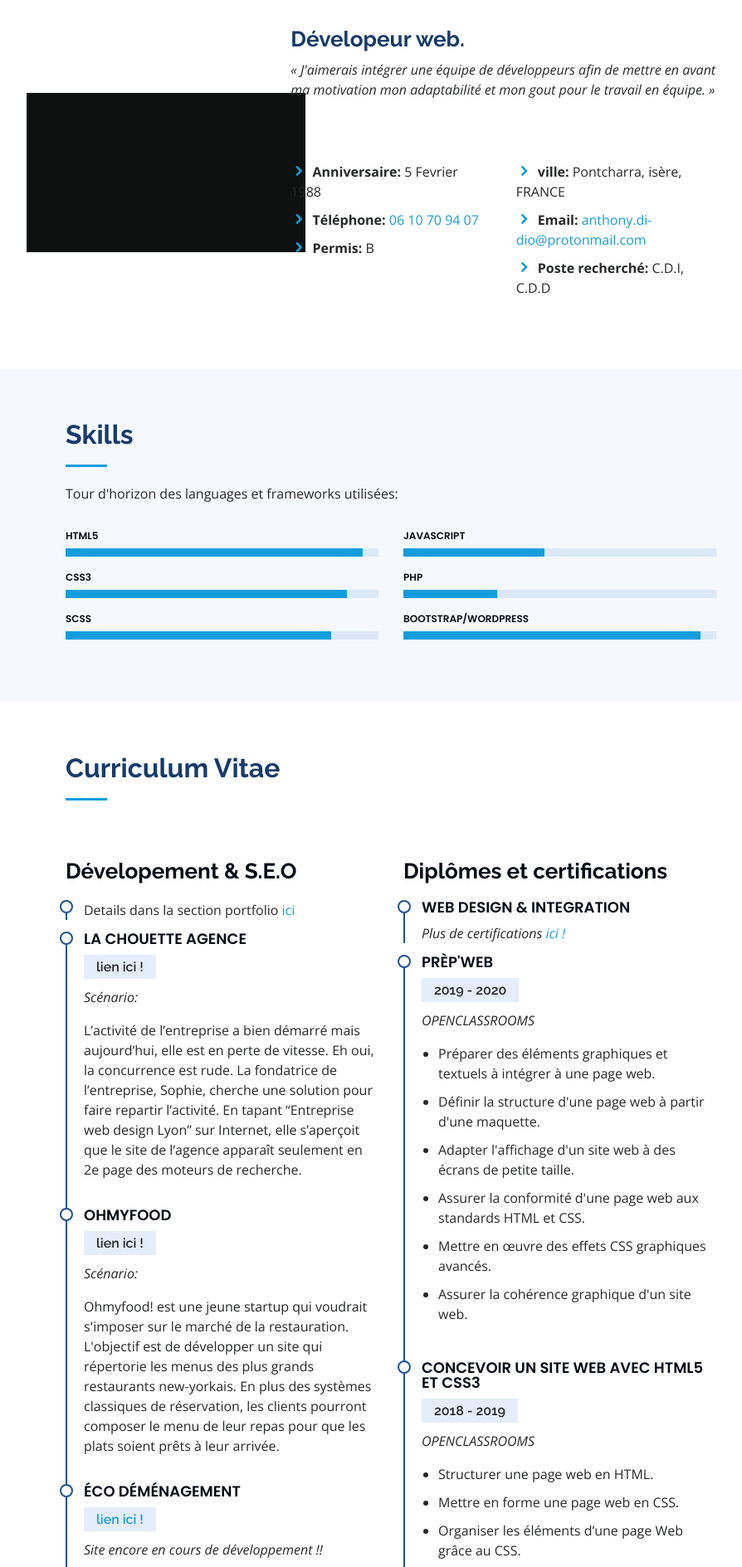
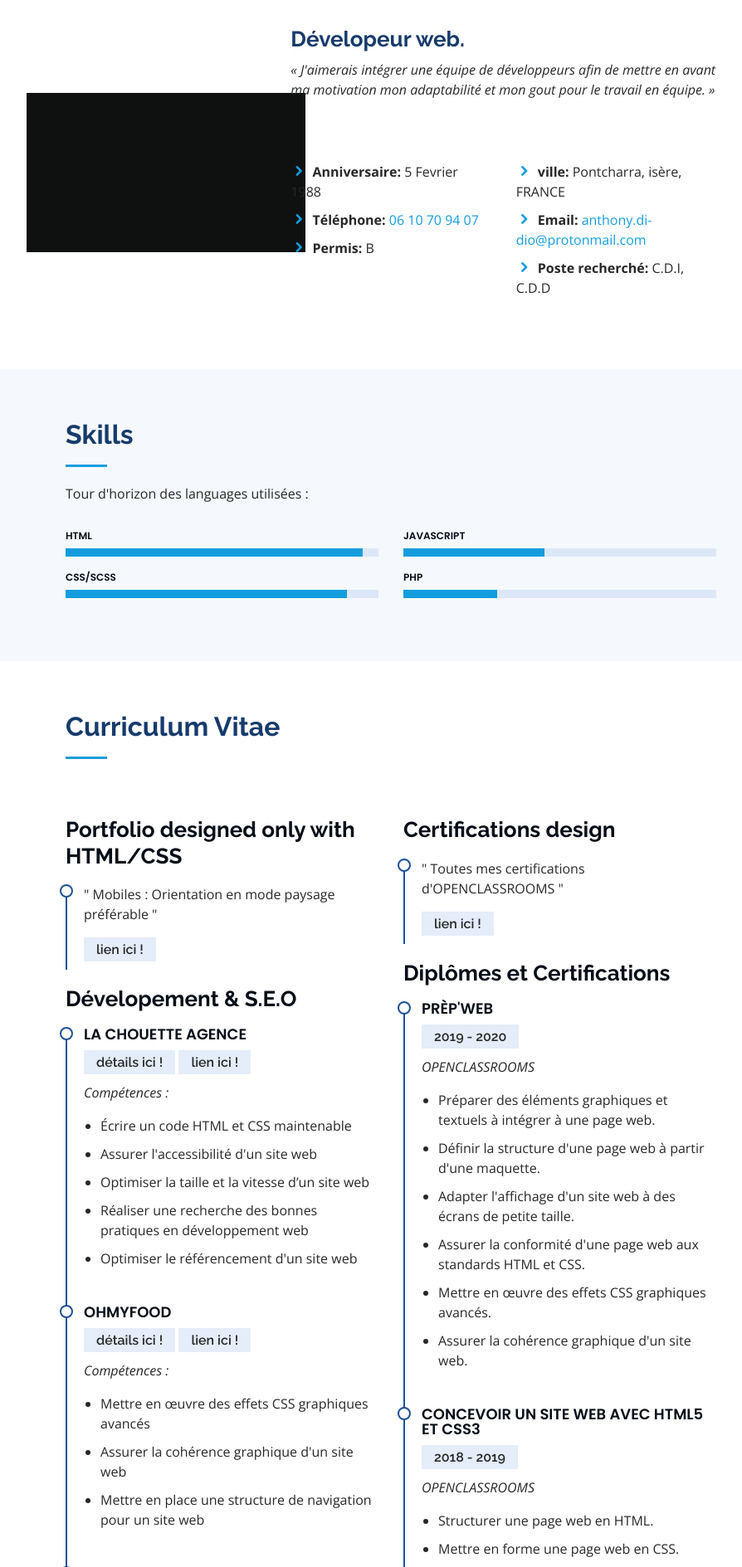
Before and after one commit to antho635/i-cv, a PHP site: page / in a window 1280 px wide. Shown: the part 1056-2945 px from the top of the page at 83% size, without its empty margins (319-1213 px from the left). Run offline with PHP 8.4, Linux system fonts and the light colour scheme; some libraries are stand-ins or nearby versions.

Commit message:
modification de curriculum ( design )

```diff
--- a/assets/css/styles.css
+++ b/assets/css/styles.css
@@ -168,7 +168,7 @@ h6 {
   margin: 15px auto;
   display: block;
   width: 120px;
-  border: 8px solid #2c2f3f;
+  border: 3px solid #2c2f3f;
 }
 
 .header .profile h1 {
--- a/assets/css/styles.scss
+++ b/assets/css/styles.scss
@@ -136,7 +136,7 @@
         margin: 15px auto;
         display: block;
         width: 120px;
-        border: 8px solid #2c2f3f;
+        border: 3px solid #2c2f3f;
     }
 
     .header .profile h1 {
--- a/index.html
+++ b/index.html
@@ -135,31 +135,27 @@
             <div class="container">
                 <div class="section-title">
                     <h2>Skills</h2>
-                    <p>Tour d'horizon des languages et frameworks utilisées:</p>
+                    <p>Tour d'horizon des languages utilisées :</p>
                 </div>
                 <div class="row skills-content">
                     <div class="col-lg-6" data-aos="fade-up">
+
                         <div class="progress">
-                            <span class="skill">HTML5 <i class="val"></i></span>
+                            <span class="skill">HTML <i class="val"></i></span>
                             <div class="progress-bar-wrap">
                                 <div class="progress-bar" role="progressbar" aria-valuenow="95" aria-valuemin="0" aria-valuemax="100">
                                 </div>
                             </div>
                         </div>
+
                         <div class="progress">
-                            <span class="skill">CSS3 <i class="val"></i></span>
+                            <span class="skill">CSS/SCSS <i class="val"></i></span>
                             <div class="progress-bar-wrap">
                                 <div class="progress-bar" role="progressbar" aria-valuenow="90" aria-valuemin="0" aria-valuemax="100">
                                 </div>
                             </div>
                         </div>
-                        <div class="progress">
-                            <span class="skill">SCSS <i class="val"></i></span>
-                            <div class="progress-bar-wrap">
-                                <div class="progress-bar" role="progressbar" aria-valuenow="85" aria-valuemin="0" aria-valuemax="100">
-                                </div>
-                            </div>
-                        </div>
+
                     </div>
                     <div class="col-lg-6" data-aos="fade-up" data-aos-delay="100">
                         <div class="progress">
@@ -173,13 +169,6 @@
                             <span class="skill">PHP <i class="val"></i></span>
                             <div class="progress-bar-wrap">
                                 <div class="progress-bar" role="progressbar" aria-valuenow="30" aria-valuemin="0" aria-valuemax="100">
-                                </div>
-                            </div>
-                        </div>
-                        <div class="progress">
-                            <span class="skill">Bootstrap/WordPress <i class="val"></i></span>
-                            <div class="progress-bar-wrap">
-                                <div class="progress-bar" role="progressbar" aria-valuenow="95" aria-valuemin="0" aria-valuemax="100">
                                 </div>
                             </div>
                         </div>
@@ -200,51 +189,79 @@
                 <!-- ======= HEBERGER SUR GITHUB ======= -->
                 <div class="row">
                     <div class="col-lg-6" data-aos="fade-up">
+                        <h3 class="resume-title">Portfolio designed only with HTML/CSS</h3>
+                        <div class="resume-item pb-0">
+                            <p>" Mobiles : Orientation en mode paysage préférable "</p>
+                            <h5>
+                                <a class="link-p" href="portfolio-details.html"> lien ici !</a>
+                            </h5>
+                        </div>
                         <h3 class="resume-title">Dévelopement & S.E.O</h3>
-                        <div class="resume-item pb-0">
-                            <p>Details dans la section portfolio <a href="portfolio-details.html#portfolio">ici</a></p>
-                        </div>
                         <div class="resume-item">
                             <h4>LA CHOUETTE AGENCE</h4>
                             <h5>
+                                <a class="link-p" href="projet-agence.html"> détails ici !</a>
+                            </h5>
+                            <h5>
                                 <a class="link-p" href="https://antho635.github.io/projet-4/"> lien ici !</a>
                             </h5>
-                            <p><em>Scénario:</em></p>
-                            <p>L’activité de l’entreprise a bien démarré mais aujourd’hui, elle est en perte de vitesse. Eh oui, la concurrence est rude. La fondatrice de l’entreprise, Sophie, cherche une solution pour faire repartir l’activité. En tapant
-                                “Entreprise web design Lyon” sur Internet, elle s’aperçoit que le site de l’agence apparaît seulement en 2e page des moteurs de recherche.</p>
+                            <p><em>Compétences :</em></p>
+                            <ul>
+                                <li>Écrire un code HTML et CSS maintenable</li>
+                                <li>Assurer l'accessibilité d'un site web</li>
+                                <li>Optimiser la taille et la vitesse d’un site web</li>
+                                <li>Réaliser une recherche des bonnes pratiques en développement web</li>
+                                <li>Optimiser le référencement d'un site web</li>
+                            </ul>
                         </div>
                         <div class="resume-item">
                             <h4>OHMYFOOD</h4>
                             <h5>
+                                <a class="link-p" href="projet-ohmyfood.html"> détails ici !</a>
+                            </h5>
+                            <h5>
                                 <a class="link-p" href="https://antho635.github.io/ohmyfood/"> lien ici !</a>
                             </h5>
-                            <p><em>Scénario:</em></p>
-                            <p>Ohmyfood! est une jeune startup qui voudrait s'imposer sur le marché de la restauration. L'objectif est de développer un site qui répertorie les menus des plus grands restaurants new-yorkais. En plus des systèmes classiques
-                                de réservation, les clients pourront composer le menu de leur repas pour que les plats soient prêts à leur arrivée.
+                            <p><em>Compétences :</em></p>
+                            <ul>
+                                <li>Mettre en œuvre des effets CSS graphiques avancés</li>
+                                <li>Assurer la cohérence graphique d'un site web</li>
+                                <li>Mettre en place une structure de navigation pour un site web</li>
+                            </ul>
+                        </div>
+
+                        <div class="resume-item">
+                            <p>Projet pro :</p>
+                            <h4>ÉCO DÉMÉNAGEMENT</h4>
+                            <h5>
+                                <a class="link-p" href="projet-demenagement.html"> détails ici !</a>
+                            </h5>
+                            <h5>
+                                <a class="link-p" href="https://antho635.github.io/projet-salva/"> lien ici !</a>
+                            </h5>
+                            <p><em>Fonctionnalités du site !!</em></p>
+                            <p>"Devis et reservation en ligne, calculateur de volume et autres.."
                             </p>
                         </div>
-                        <div class="resume-item">
-                            <h4>ÉCO DÉMÉNAGEMENT</h4>
-                            <h5><a href="https://antho635.github.io/projet-salva/"> lien ici !</a></h5>
-                            <p><em>Site encore en cours de développement !!</em></p>
-                            <p>"Jeune entrepreneur serieux avec une équipe motivée et passionnée, Éco déménagement est le n°1 du transport de biens dans la région PACA avec divers véhicules selon vos besoins ainsi que le devis en ligne et le calculateur
-                                de volume pour un gain de temps assuré !!"
-                            </p>
-                        </div>
+
                     </div>
                     <!------ HEBERGER SUR GITHUB ------>
 
                     <!-- ======= DIPLOMES ET CERTIFICATIONS ======= -->
                     <div class="col-lg-6" data-aos="fade-up" data-aos-delay="100">
-                        <h3 class="resume-title">Diplômes et certifications</h3>
+                        <h3 class="resume-title">Certifications design</h3>
                         <div class="resume-item pb-0">
-                            <h4>Web design & integration</h4>
-                            <p><em>Plus de certifications <a href="certificat.html"> ici !</a></em></p>
+                            <p>" Toutes mes certifications d'OPENCLASSROOMS "</p>
+                            <h5>
+                                <a class="link-p" href="certificat.html"> lien ici !</a>
+                            </h5>
                         </div>
+
+                        <h3 class="resume-title">Diplômes et Certifications</h3>
                         <div class="resume-item">
                             <h4>Prèp'WEB</h4>
                             <h5>2019 - 2020</h5>
-                            <p><em>OPENCLASSROOMS </em></p>
+                            <p><em>OPENCLASSROOMS</em></p>
                             <ul>
                                 <li>Préparer des éléments graphiques et textuels à intégrer à une page web. </li>
                                 <li>Définir la structure d'une page web à partir d'une maquette. </li>
@@ -295,7 +312,7 @@
                     <div class="col-lg-4 col-md-6 icon-box" data-aos="fade-up" data-aos-delay="100">
                         <div class="icon"><i class="fab fa-google"></i></div>
                         <h4 class="title">Search console</h4>
-                        <p class="description">Outils GOOGLE pour l'analytics !</p>
+                        <p class="description">Pour l'analytics !</p>
                     </div>
                     <div class="col-lg-4 col-md-6 icon-box" data-aos="fade-up" data-aos-delay="200">
                         <div class="icon"><i class="fab fa-codepen"></i></div>
@@ -305,7 +322,7 @@
                     <div class="col-lg-4 col-md-6 icon-box" data-aos="fade-up" data-aos-delay="300">
                         <div class="icon"><i class="far fa-images"></i></div>
                         <h4 class="title">PHOTOSHOP</h4>
-                        <p class="description">Pour les retouches d'images !</p>
+                        <p class="description">Pour l'intégration de maquettes !</p>
                     </div>
                     <div class="col-lg-4 col-md-6 icon-box" data-aos="fade-up" data-aos-delay="300">
                         <div class="icon"><i class="icofont-github"></i></div>
--- a/projet-agence.html
+++ b/projet-agence.html
@@ -76,7 +76,7 @@
                     <h2><a href="https://antho635.github.io/projet-4/">La chouette agence</a></h2>
                     <ol>
                         <li><a href="index.html">Acceuil</a></li>
-                        <li><a href="portfolio-details.html">Portfoio Details</a></li>
+                        <li><a href="portfolio-details.html">Détails</a></li>
                     </ol>
                 </div>
 
@@ -97,7 +97,7 @@
                     </div>
 
                     <div class="portfolio-info">
-                        <h3>information</h3>
+                        <h3>Informations</h3>
                         <ul>
                             <li><strong>Category</strong>: S.E.O</li>
                             <li><strong>Client</strong>: La chouette agence</li>
@@ -109,7 +109,7 @@
                 </div>
 
                 <div class="portfolio-description">
-                    <h2>Scénario</h2>
+                    <h2>Scénario :</h2>
                     <p>
                         Vous travaillez pour La chouette agence, une grande agence de web design basée à Lyon. L’activité de l’entreprise a bien démarré mais aujourd’hui, elle est en perte de vitesse. Eh oui, la concurrence est rude. La fondatrice de l’entreprise, Sophie, cherche
                         une solution pour faire repartir l’activité. En tapant “Entreprise web design Lyon” sur Internet, elle s’aperçoit que le site de l’agence apparaît seulement en 2e page des moteurs de recherche. Par chance, un de vos collègues,
--- a/projet-demenagement.html
+++ b/projet-demenagement.html
@@ -79,7 +79,7 @@
                     <h2><a href="https://antho635.github.io/projet-salva/">ÉCO-DÉMÉNAGEMENT</a></h2>
                     <ol>
                         <li><a href="index.html">Acceuil</a></li>
-                        <li><a href="portfolio-details.html">Portfoio Details</a></li>
+                        <li><a href="portfolio-details.html">Détails</a></li>
                     </ol>
                 </div>
 
@@ -100,7 +100,7 @@
                     </div>
 
                     <div class="portfolio-info">
-                        <h3>information</h3>
+                        <h3>Informations</h3>
                         <ul>
                             <li><strong>Category</strong>: Site E-commerce</li>
                             <li><strong>Client</strong>: éco déménagement</li>
@@ -113,7 +113,7 @@
                 </div>
 
                 <div class="portfolio-description">
-                    <h2>Site encore en cours de développement !!</h2>
+                    <h2>Site en cours de développement !!</h2>
                     <p>
                         " Jeune entrepreneur serieux avec une équipe motivée et passionnée, Éco déménagement est le n°1 du transport de biens dans la région PACA avec divers véhicules selon vos besoins ainsi que le devis en ligne et le calculateur de volume pour un gain de temps
                         assuré !!"
--- a/projet-ohmyfood.html
+++ b/projet-ohmyfood.html
@@ -76,7 +76,7 @@
                     <h2><a href="https://antho635.github.io/ohmyfood/">ohmyfood</a></h2>
                     <ol>
                         <li><a href="index.html">acceuil</a></li>
-                        <li><a href="portfolio-details.html">Portfoio Details</a></li>
+                        <li><a href="portfolio-details.html">Détails</a></li>
                     </ol>
                 </div>
 
@@ -97,7 +97,7 @@
                     </div>
 
                     <div class="portfolio-info">
-                        <h3>OHMYFOOD</h3>
+                        <h3>Informations</h3>
                         <ul>
                             <li><strong>Category</strong>: Integration</li>
                             <li><strong>Client</strong>: Projet scolaire</li>
@@ -109,7 +109,7 @@
                 </div>
 
                 <div class="portfolio-description">
-                    <h2>Scénario</h2>
+                    <h2>Scénario :</h2>
                     <p>
                         Vous venez d’être recruté chez Ohmyfood!, en tant que développeur junior. Félicitations ! Ohmyfood! est une jeune startup qui voudrait s'imposer sur le marché de la restauration. L'objectif est de développer un site qui répertorie les menus des plus grands
                         restaurants new-yorkais. En plus des systèmes classiques de réservation, les clients pourront composer le menu de leur repas pour que les plats soient prêts à leur arrivée. Finis, les temps d'attente au restaurant ! Compétences
```
Also changed, not shown: assets/css/layout 2.css, assets/css/layout.css, 1 other file.
